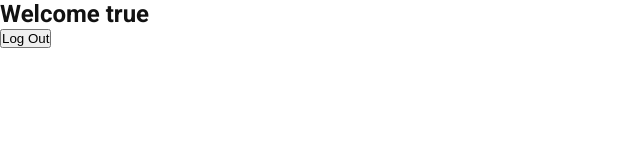
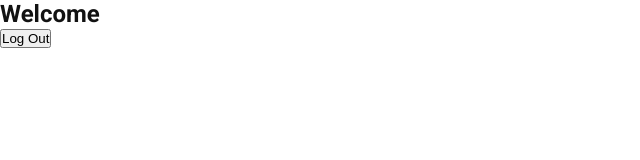
Before and after one commit to Espadv69/Course-2025, a React (Vite) app in the folder Login-Register/: page /dashboard in a window 1280 px wide. Shown: the top 160 px of the page, without its empty margins (0-640 px from the left). Built offline with nearby package versions, Linux system fonts and the light colour scheme; sample sign-in values are in the browser's storage.

Commit message:
Fix logic to show a logged username

```diff
--- a/Login-Register/src/components/Dashboard.jsx
+++ b/Login-Register/src/components/Dashboard.jsx
@@ -1,15 +1,18 @@
-import { useEffect } from 'react'
+import { useEffect, useState } from 'react'
 import { useNavigate } from 'react-router-dom'
 
 const Dashboard = () => {
+  const [user, setUser] = useState(null)
   const navigate = useNavigate()
-  const user = localStorage.getItem('loggedInUser')
 
   useEffect(() => {
-    if (!user) {
+    const loggedInUser = JSON.parse(localStorage.getItem('loggedInUser'))
+    if (!loggedInUser) {
       navigate('/')
+    } else {
+      setUser(loggedInUser)
     }
-  }, [user, navigate])
+  }, [navigate])
 
   const handleLogOut = () => {
     localStorage.removeItem('loggedInUser')
@@ -17,7 +20,7 @@ const Dashboard = () => {
   }
   return (
     <div>
-      <h2>Welcome {user}</h2>
+      <h2>Welcome {user?.username}</h2>
       <button type="button" onClick={handleLogOut}>
         Log Out
       </button>
```
